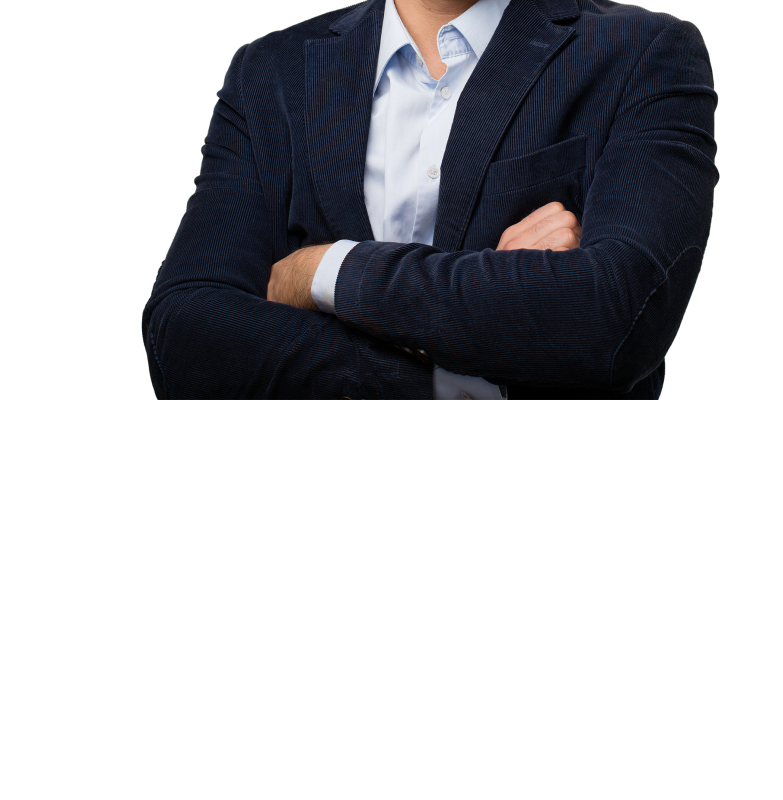
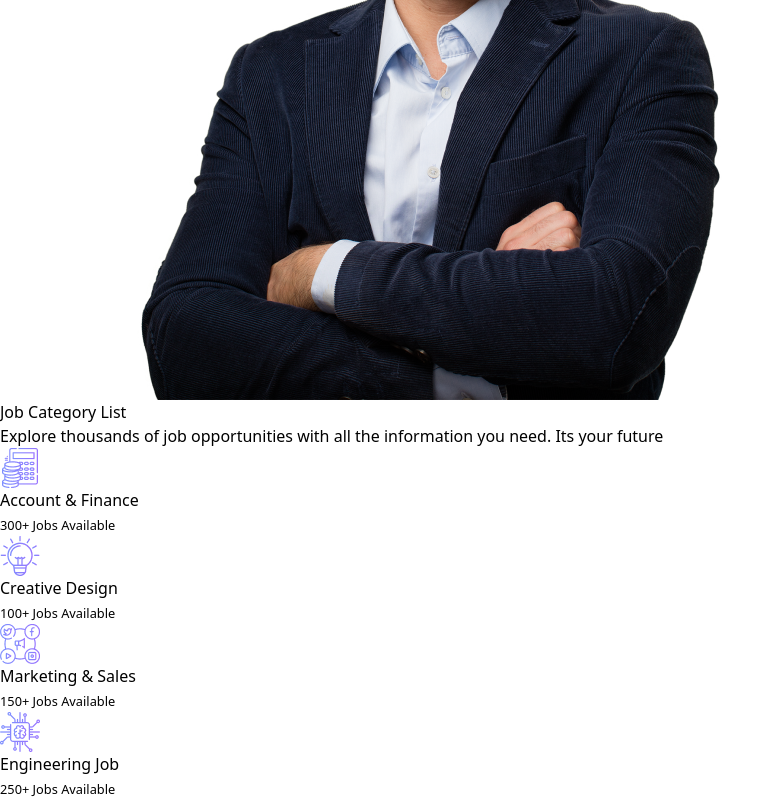
Before and after one commit to imam0321/frontier-finder, a React (Vite) app: page / in a window 1280 px wide. Shown: the part 488-1288 px from the top of the page, without its empty margins (0-783 px from the left). Before the commit the page ends 888 px from the top, so only its background shows below. Built offline with nearby package versions, Linux system fonts and the light colour scheme.

Commit message:
added job caregires component

```diff
--- a/src/Components/CoverPage/CoverPage.jsx
+++ b/src/Components/CoverPage/CoverPage.jsx
@@ -1,10 +1,10 @@
 
 const CoverPage = () => {
   return (
-    <div className="flex justify-center items-center mx-60 my-10">
+    <div className="flex justify-center items-center mx-60 my-14">
       <div className="w-3/6">
-        <h2 className="text-[50px] leading-tight mb-2 pr-24">One Step Closer To Your <span>Dream Job</span></h2>
-        <p className="text-sm pr-24	mb-4">Explore thousands of job opportunities with all the information you need. Its your future. Come find it. Manage all your job application from start to finish.</p>
+        <h2 className="text-[50px] leading-tight font-bold mb-2 pr-24">One Step Closer To Your <span className="text-violet-500">Dream Job</span></h2>
+        <p className="text-sm text-gray-500 pr-24	mb-4">Explore thousands of job opportunities with all the information you need. Its your future. Come find it. Manage all your job application from start to finish.</p>
         <button className="rounded-md bg-gradient-to-r from-sky-500 to-violet-500 text-white font-semibold px-6 py-3">Star Applying</button>
       </div>
       <div className="w-3/6">
--- /dev/null
+++ b/src/Components/JobCategory/JobCategory.jsx
@@ -0,0 +1,25 @@
+import { useLoaderData } from "react-router-dom";
+import JobCategoryDetail from "../JobCategoryDetail/JobCategoryDetail";
+
+const JobCategory = () => {
+  const categories = useLoaderData()
+  console.log(categories);
+  return (
+    <div className="mx-60">
+      <div className="text-center mt-20 mb-6">
+        <h2 className="text-[36px] font-semibold mb-2">Job Category List</h2>
+        <p className="text-sm text-gray-500">Explore thousands of job opportunities with all the information you need. Its your future</p>
+      </div>
+      <div className="flex justify-around items-center mb-16">
+      {
+        categories.map(category => <JobCategoryDetail
+          key={category.id}
+          category={category}
+          ></JobCategoryDetail>)
+      }
+      </div>
+    </div>
+  );
+};
+
+export default JobCategory;
--- /dev/null
+++ b/src/Components/JobCategoryDetail/JobCategoryDetail.jsx
@@ -0,0 +1,12 @@
+const JobCategoryDetail = ({ category }) => {
+  const { img, categoryName, quantity } = category
+  return (
+    <div className="p-8">
+      <img className="mb-10" src={img} alt="" />
+      <h3 className="text-lg font-semibold ">{categoryName}</h3>
+      <p className="text-gray-500"><small>{quantity}</small></p>
+    </div>
+  );
+};
+
+export default JobCategoryDetail;
--- /dev/null
+++ b/src/Components/Layout/FirstPage.jsx
@@ -0,0 +1,13 @@
+import CoverPage from '../CoverPage/CoverPage';
+import JobCategory from '../JobCategory/JobCategory';
+
+const FirstPage = () => {
+  return (
+    <div>
+      <CoverPage></CoverPage>
+      <JobCategory></JobCategory>
+    </div>
+  );
+};
+
+export default FirstPage;
--- a/src/main.jsx
+++ b/src/main.jsx
@@ -5,9 +5,11 @@ import {
   createBrowserRouter,
   RouterProvider,
 } from "react-router-dom";
-import Home from './Components/Home/Home';
+import Home from './Components/Layout/Home';
 import Statistics from './Components/Statistics/Statistics';
 import CoverPage from './Components/CoverPage/CoverPage';
+import JobCategory from './Components/JobCategory/JobCategory';
+import FirstPage from './Components/Layout/FirstPage';
 
 const router = createBrowserRouter([
   {
@@ -16,7 +18,8 @@ const router = createBrowserRouter([
     children: [
       {
         path: '/',
-        element:<CoverPage></CoverPage>
+        element: <FirstPage></FirstPage>,
+        loader: () => fetch('jobCategories.json')
       },
       {
         path: '/statistics',
```
Also changed, not shown: src/Components/Layout/Home.jsx (line endings or trailing spaces).
